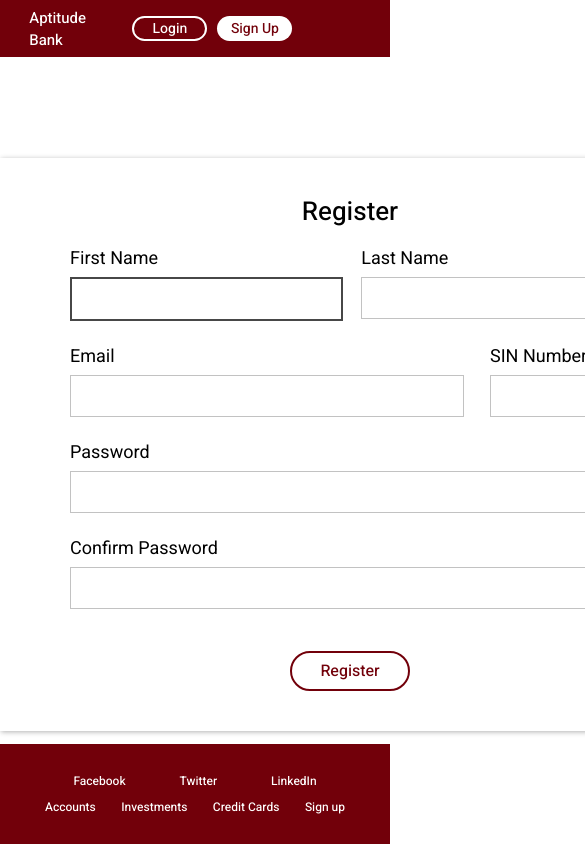
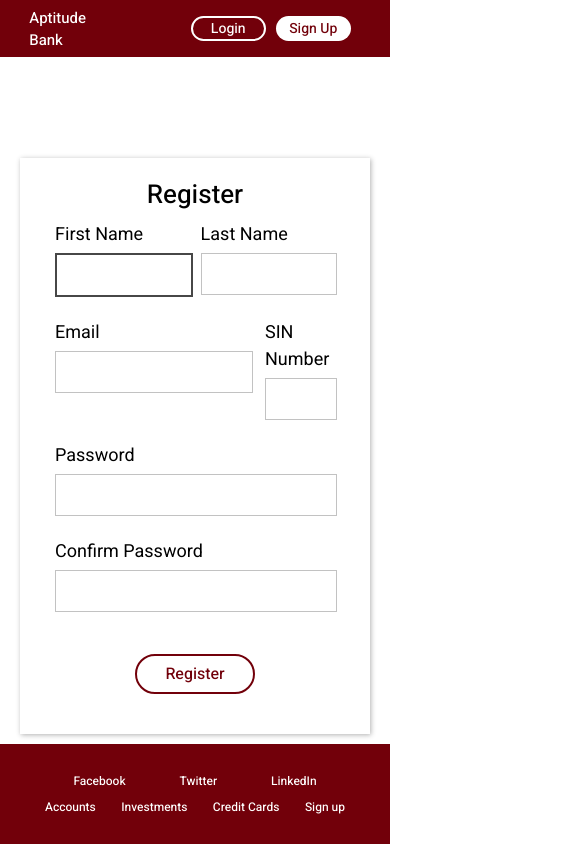
Before and after one commit to kev-ly32/aptitude-bank, a React (Create React App) app in the folder client/: page /register in a window 390 px wide. Shown: the top 844 px of the page, 585 px wide, since content can reach past the window. Built offline with nearby package versions, Linux system fonts and the light colour scheme.

Commit message:
updated media queries for dashboard page

```diff
--- a/client/src/components/Navbar/Navbar.js
+++ b/client/src/components/Navbar/Navbar.js
@@ -46,11 +46,6 @@ function Navbar() {
             </ul>
           ) : (
             <ul className="nav-links">
-              <li className="nav-link">
-                <button onClick={handleLogout} className="login-button">
-                  Logout
-                </button>
-              </li>
               <li className="nav-link settings">
                 <div className="settings">
                   <i className="fas fa-cog"></i>
@@ -63,6 +58,11 @@ function Navbar() {
                   </Link>
                 </div>
               </li>
+              <li className="nav-link">
+                <button onClick={handleLogout} className="login-button">
+                  Logout
+                </button>
+              </li>
             </ul>
           )}
         </nav>
--- a/client/src/public/stylesheets/Dashboard.css
+++ b/client/src/public/stylesheets/Dashboard.css
@@ -52,7 +52,7 @@
 }
 
 i {
-  padding: 0 10px;
+  padding: 0 5px 0 10px;
 }
 
 .addAccount {
@@ -100,3 +100,44 @@ i {
 .account-balance {
   color: #72000a;
 }
+
+@media screen and (max-width: 1550px) {
+  .dashboard-main {
+    width: 65%;
+  }
+}
+@media screen and (max-width: 1190px) {
+  .dashboard-button {
+    font-size: 13px;
+  }
+  .dashboard-button i {
+    font-size: 14px;
+  }
+}
+@media screen and (max-width: 1024px) {
+  .dashboard-intro {
+    font-size: 14px;
+  }
+  .dashboard-main {
+    width: 80%;
+  }
+}
+@media screen and (max-width: 810px) {
+  .dashboard-button {
+    height: 80px;
+  }
+}
+
+@media screen and (max-width: 670px) {
+  .dashboard-intro {
+    font-size: 12px;
+  }
+  .dashboard-main {
+    width: 95%;
+  }
+}
+@media screen and (max-width: 430px) {
+  .dashboard-intro h1 {
+    width: 40%;
+  }
+}
--- a/client/src/public/stylesheets/Forms.css
+++ b/client/src/public/stylesheets/Forms.css
@@ -1,9 +1,12 @@
+/* .App {
+  padding-bottom: 100px;
+} */
 .auth-form {
   flex-direction: column;
   align-items: center;
   height: auto;
   width: 700px;
-  margin: 100px auto;
+  margin: 100px auto 0 auto;
   box-shadow: 1px 1px 5px 0px #b1b1b1;
 }
 
@@ -146,3 +149,20 @@ option {
 #amount {
   padding: 0 10px;
 }
+
+@media screen and (max-width: 1024px) {
+  .auth-form {
+    width: 500px;
+  }
+}
+
+@media screen and (max-width: 670px) {
+  .auth-form {
+    width: 350px;
+  }
+}
+/* @media screen and (max-width: 430px) {
+  .auth-form {
+    width: 300px;
+  }
+} */
--- a/client/src/public/stylesheets/Navbar.css
+++ b/client/src/public/stylesheets/Navbar.css
@@ -13,21 +13,23 @@
 }
 
 .nav-brand {
-  margin-right: 17%;
+  width: 15%;
+  /* margin-right: 50px; */
   text-decoration: none;
   color: white;
   font-size: 23px;
 }
 
 nav {
-  flex: 2;
+  width: 90%;
   display: flex;
+  justify-content: flex-end;
 }
 
 .nav-links {
   display: flex;
   width: 50%;
-  margin-left: 500px;
+  margin-left: 300px;
   justify-content: flex-end;
   align-items: center;
 }
@@ -131,12 +133,20 @@ nav {
   color: #72000a;
 }
 
+@media screen and (max-width: 1224px) {
+  .nav-brand {
+    width: 25%;
+  }
+}
 @media screen and (max-width: 1024px) {
   .nav-links {
     margin-left: 200px;
   }
   .nav-brand {
     font-size: 20px;
+  }
+  .nav-button {
+    font-size: 17px;
   }
   .login-button,
   .register-button {
@@ -145,9 +155,10 @@ nav {
     font-size: 14px;
   }
 }
-@media screen and (max-width: 720px) {
+
+@media screen and (max-width: 770px) {
   .nav-links {
-    margin-left: 100px;
+    margin-left: 70px;
   }
   .nav-brand {
     font-size: 17px;
```
